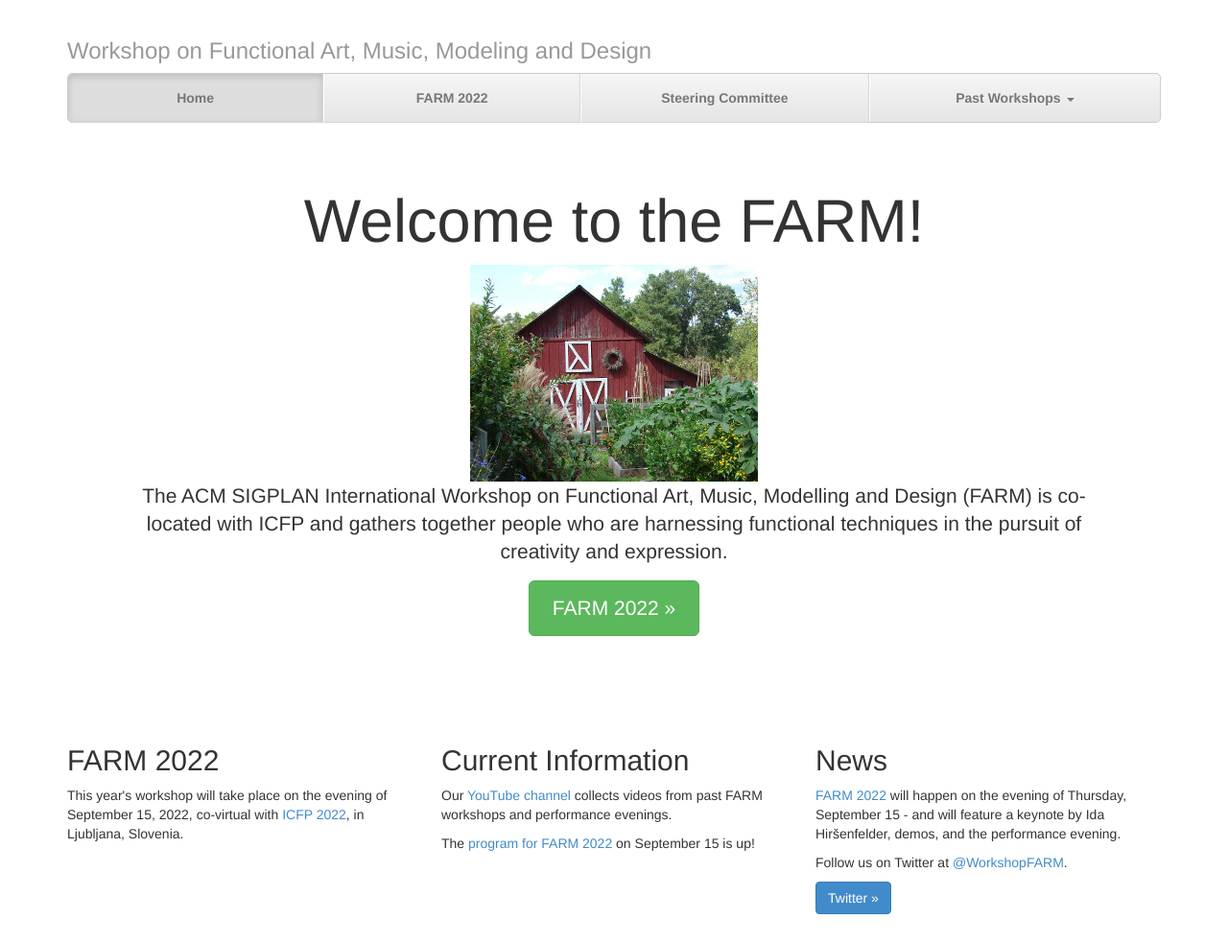
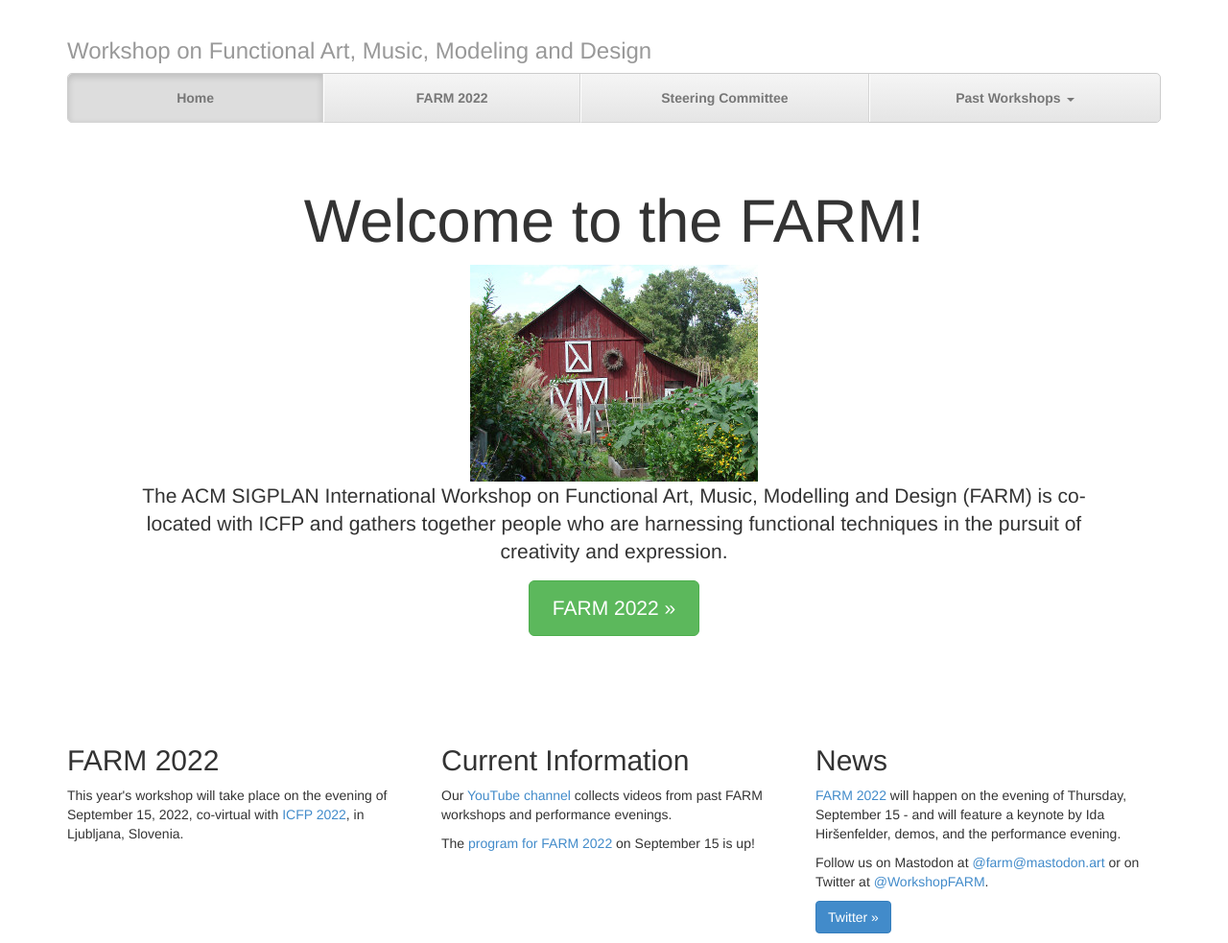
Before and after one commit to functional-art/functional-art.github.com, a Jekyll site: the page built from index.html, in a window 1280 px wide. Shown: the whole page at 96% size. Built offline with Jekyll 4.4.1, drawn with Linux system fonts in a browser that asks for light colours; nearby versions of some CDN libraries.

Commit message:
Note Mastodon account

```diff
--- a/index.html
+++ b/index.html
@@ -73,7 +73,10 @@
 	  <p><a href="2022/">FARM 2022</a> will happen on the evening of Thursday,
 	  September 15 - and will feature a keynote by Ida
 	    Hiršenfelder, demos, and the performance evening.</p>
-          <p>Follow us on Twitter at <a href="http://twitter.com/WorkshopFARM">@WorkshopFARM</a>.</p>
+          <p>Follow us on Mastodon at
+	    <a href="https://mastodon.art/@farm">@farm@mastodon.art</a>
+	    or on
+	    Twitter at <a href="http://twitter.com/WorkshopFARM">@WorkshopFARM</a>.</p>
           <p><a class="btn btn-primary" href="http://twitter.com/WorkshopFARM/" role="button">Twitter &raquo;</a></p>
         </div>
       </div>
```
